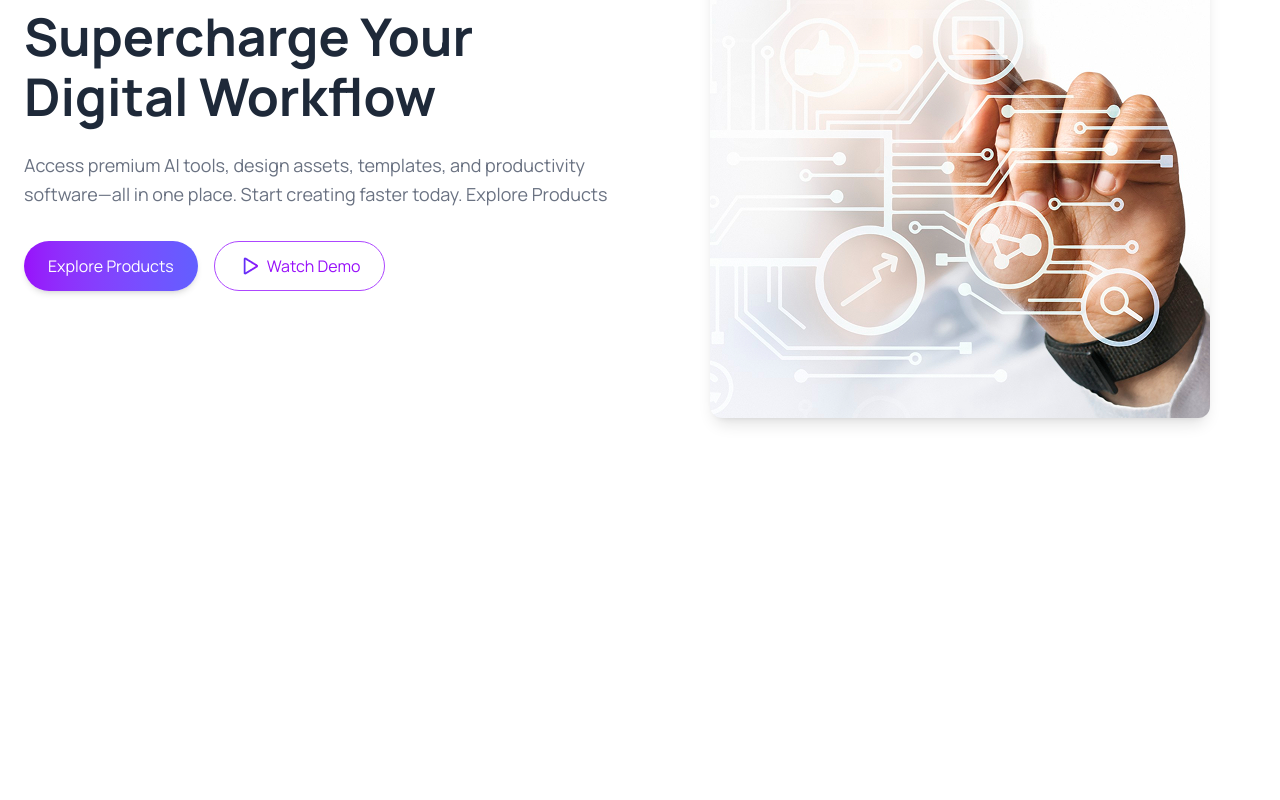
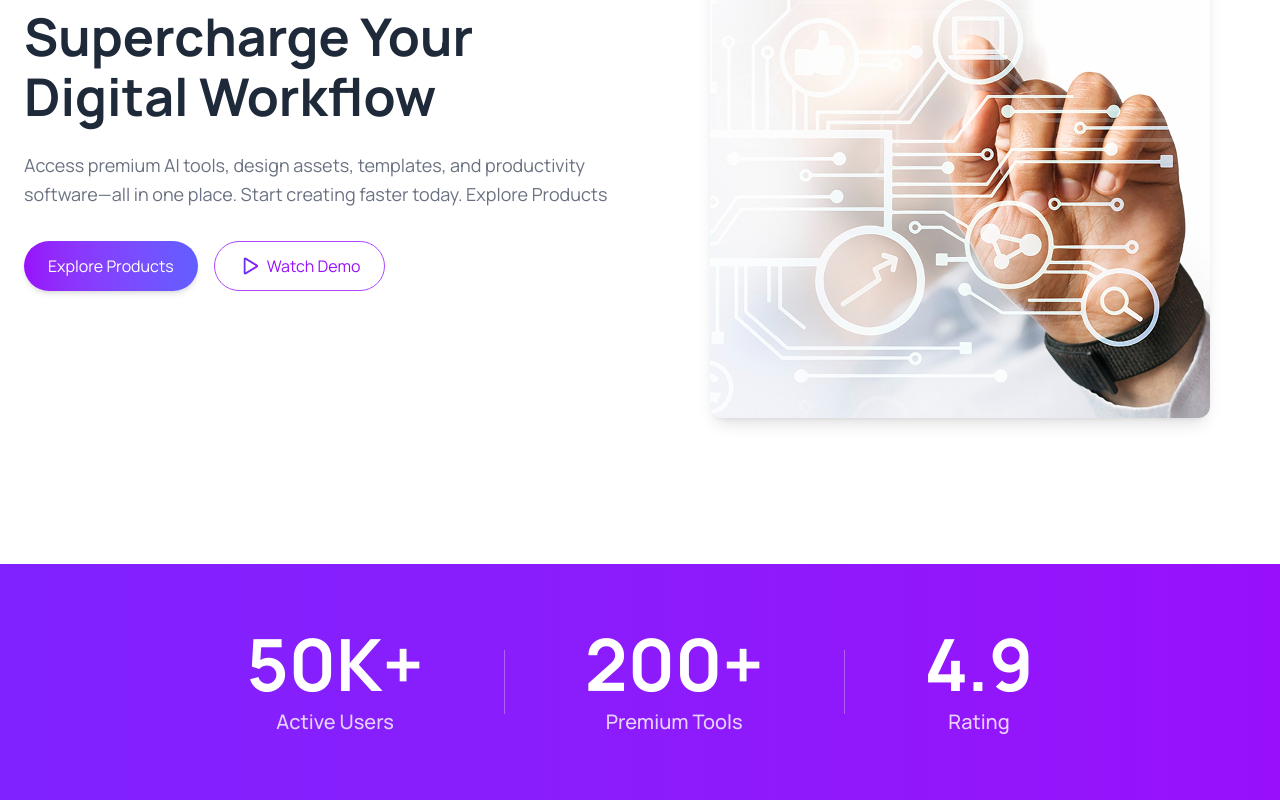
Before and after one commit to rshihab21/digitools-app, a React (Vite) app: page / in a window 1280 px wide. Shown: the part 333-1133 px from the top of the page. Before the commit the page ends 897 px from the top, so only its background shows below. Built offline with nearby package versions, Linux system fonts and the light colour scheme.

Commit message:
design implement of stats section according to figma

```diff
--- a/src/App.jsx
+++ b/src/App.jsx
@@ -1,11 +1,13 @@
 import Banner from "./components/Banner/Banner"
 import Navbar from "./components/Navbar/Navbar"
+import Stats from "./components/Stats/Stats"
 
 const App = () => {
   return (
     <div>
       <Navbar/>
       <Banner/>
+      <Stats/>
     </div>
   )
 }
--- /dev/null
+++ b/src/components/Stats/Stats.jsx
@@ -0,0 +1,34 @@
+
+const Stats = () => {
+    return (
+        <div className="w-full py-16 bg-gradient-to-r from-violet-600 to-purple-600">
+            <div className="max-w-7xl mx-auto">
+                <div className="flex flex-col md:flex-row items-center justify-center gap-12 md:gap-20 text-white">
+
+                    <div className="text-center">
+                        <div className="text-6xl md:text-7xl font-bold">50K+</div>
+                        <div className="text-lg md:text-xl text-white/80 mt-2 font-medium">Active Users</div>
+                    </div>
+
+                    <div className="hidden md:block w-px h-16 bg-white/30"></div>
+
+
+                    <div className="text-center">
+                        <div className="text-6xl md:text-7xl font-bold">200+</div>
+                        <div className="text-lg md:text-xl text-white/80 mt-2 font-medium">Premium Tools</div>
+                    </div>
+
+                    <div className="hidden md:block w-px h-16 bg-white/30"></div>
+
+                    <div className="text-center">
+                        <div className="text-6xl md:text-7xl font-bold">4.9</div>
+                        <div className="text-lg md:text-xl text-white/80 mt-2 font-medium">Rating</div>
+                    </div>
+
+                </div>
+            </div>
+        </div>
+    )
+}
+
+export default Stats
```
